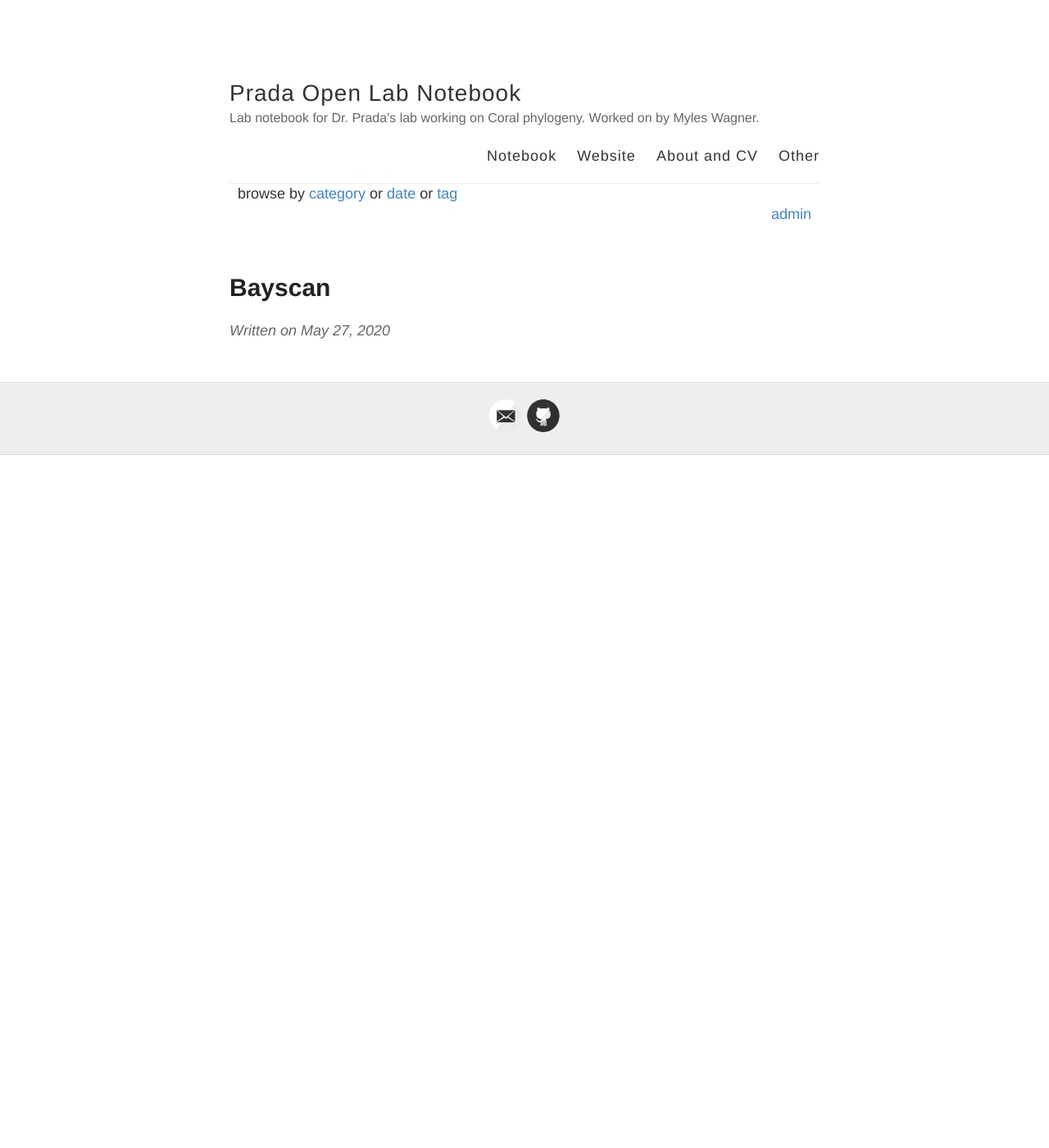
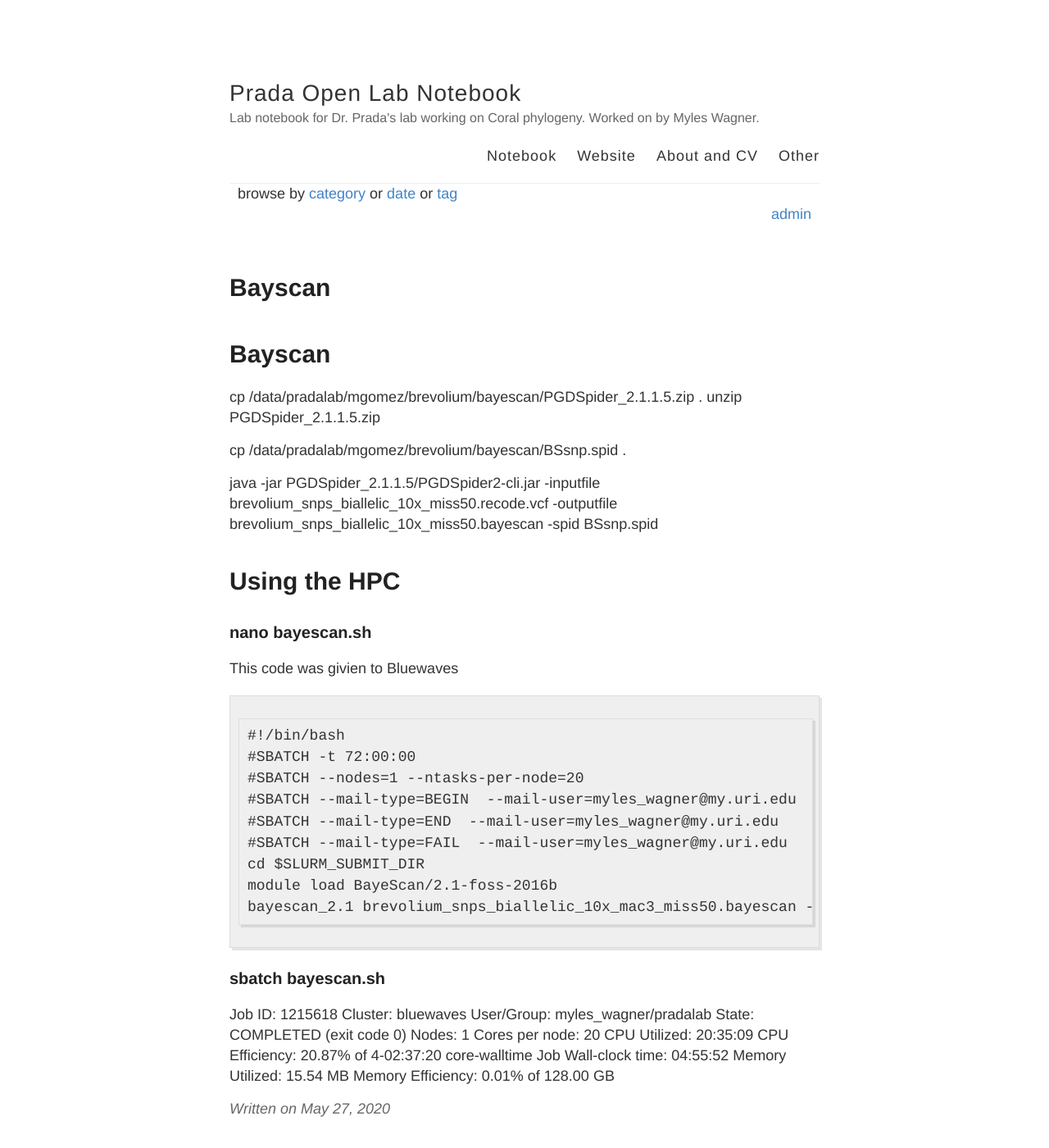
Before and after one commit to Mwags24/Brevolium_Notebook, a Jekyll site: the page built from _posts/2020-5-27-Bayscan.md, in a window 1280 px wide and 1400 px high. Shown: the whole window at 82% size. Built offline with Jekyll 4.4.1, drawn with Linux system fonts in a browser that asks for light colours; our own code applies the rules of GitHub Pages for plain Markdown files.

Commit message:
adding post

````diff
--- a/_posts/2020-5-27-Bayscan.md
+++ b/_posts/2020-5-27-Bayscan.md
@@ -0,0 +1,48 @@
+---
+layout: post
+title: "Bayscan"
+categories:
+tags:
+---
+
+
+# Bayscan
+
+cp /data/pradalab/mgomez/brevolium/bayescan/PGDSpider_2.1.1.5.zip .
+unzip PGDSpider_2.1.1.5.zip
+
+cp /data/pradalab/mgomez/brevolium/bayescan/BSsnp.spid .
+
+java -jar PGDSpider_2.1.1.5/PGDSpider2-cli.jar -inputfile brevolium_snps_biallelic_10x_miss50.recode.vcf -outputfile brevolium_snps_biallelic_10x_miss50.bayescan -spid BSsnp.spid
+
+
+# Using the HPC
+
+### nano bayescan.sh
+This code was givien to Bluewaves
+
+```
+#!/bin/bash
+#SBATCH -t 72:00:00
+#SBATCH --nodes=1 --ntasks-per-node=20
+#SBATCH --mail-type=BEGIN  --mail-user=myles_wagner@my.uri.edu
+#SBATCH --mail-type=END  --mail-user=myles_wagner@my.uri.edu
+#SBATCH --mail-type=FAIL  --mail-user=myles_wagner@my.uri.edu
+cd $SLURM_SUBMIT_DIR
+module load BayeScan/2.1-foss-2016b
+bayescan_2.1 brevolium_snps_biallelic_10x_mac3_miss50.bayescan -o brevolium_snps_biallelic_10x_mac3_miss50.bayescan.out put -n 5000 -thin 10 -nbp 20 -pilot 5000 -burn 50000 -pr_odds 100 -threads 20
+```
+
+### sbatch bayescan.sh
+
+Job ID: 1215618
+Cluster: bluewaves
+User/Group: myles_wagner/pradalab
+State: COMPLETED (exit code 0)
+Nodes: 1
+Cores per node: 20
+CPU Utilized: 20:35:09
+CPU Efficiency: 20.87% of 4-02:37:20 core-walltime
+Job Wall-clock time: 04:55:52
+Memory Utilized: 15.54 MB
+Memory Efficiency: 0.01% of 128.00 GB
````
Also changed, not shown: _posts/2020-5-26-DAPC.md (+8 -8 lines).
